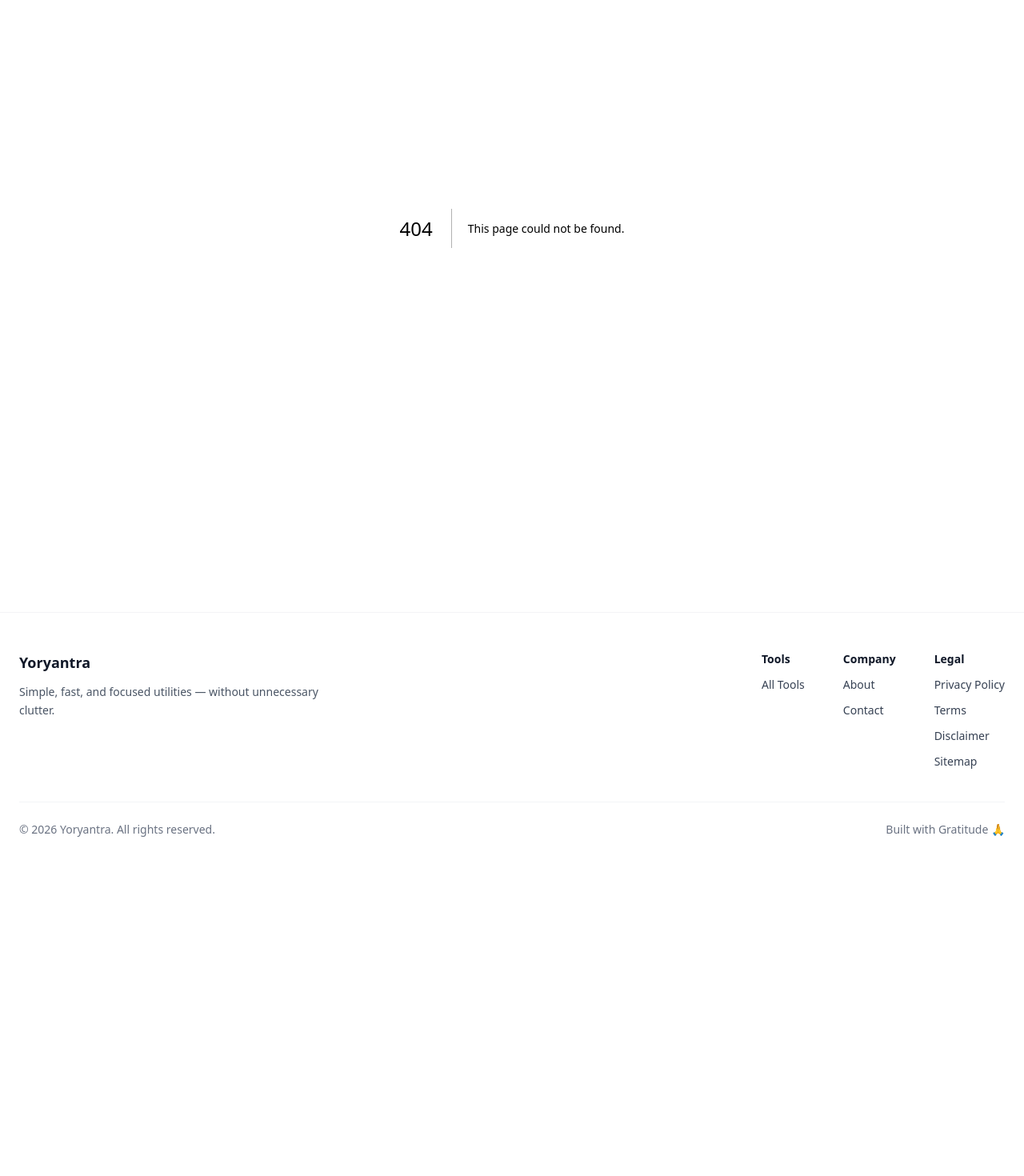
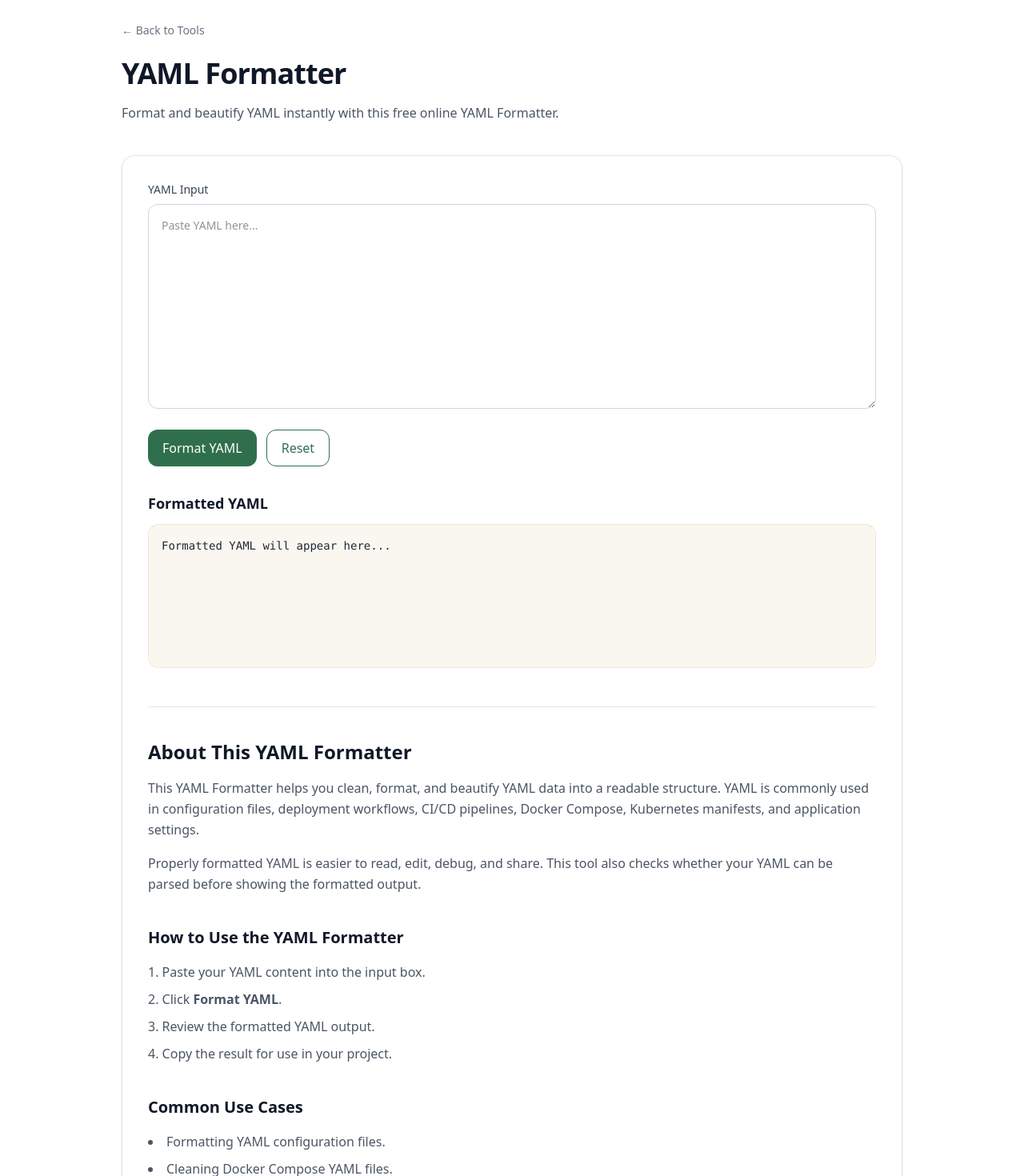
Before and after one commit to vaarunsonawwane-ops/yoryantra-new, a Next.js app: page /tools/yaml-formatter in a window 1280 px wide. Before the commit this address had no page. Shown: the part 180-1650 px from the top of the page at 80% size. Before the commit the page ends 1275 px from the top, so only its background shows below. Built offline with nearby package versions, Linux system fonts and the light colour scheme.

Commit message:
yaml-formatter & SEO

```diff
--- a/app/data/tools.tsx
+++ b/app/data/tools.tsx
@@ -113,4 +113,11 @@ export const tools = [
   href: "/tools/xml-formatter",
   },
 
+  {
+  title: "YAML Formatter",
+  description: "Format and beautify YAML instantly.",
+  href: "/tools/yaml-formatter",
+  },
+
+
 ];
--- /dev/null
+++ b/app/tools/yaml-formatter/ToolClient.tsx
@@ -0,0 +1,234 @@
+"use client";
+
+import { useState } from "react";
+import Link from "next/link";
+import YAML from "yaml";
+import ToolShell from "@/app/components/ToolShell";
+
+export default function ToolClient() {
+  const [input, setInput] = useState("");
+  const [output, setOutput] = useState("");
+  const [error, setError] = useState("");
+
+  const formatYAML = () => {
+    try {
+      const parsed = YAML.parse(input);
+      const formatted = YAML.stringify(parsed);
+
+      setOutput(formatted.trim());
+      setError("");
+    } catch {
+      setError("Invalid YAML. Please check your input.");
+      setOutput("");
+    }
+  };
+
+  const resetAll = () => {
+    setInput("");
+    setOutput("");
+    setError("");
+  };
+
+  return (
+    <ToolShell
+      title="YAML Formatter"
+      description="Format and beautify YAML instantly with this free online YAML Formatter."
+    >
+      {/* INPUT */}
+      <div>
+        <label className="block mb-2 text-sm font-medium text-gray-700">
+          YAML Input
+        </label>
+
+        <textarea
+          className="w-full h-64 rounded-xl border border-gray-300 p-4 text-sm outline-none focus:ring-2 focus:ring-[var(--green)] focus:border-transparent transition"
+          placeholder="Paste YAML here..."
+          value={input}
+          onChange={(e) => setInput(e.target.value)}
+        />
+      </div>
+
+      {/* ACTIONS */}
+      <div className="mt-5 flex flex-wrap gap-3">
+        <button onClick={formatYAML} className="yoryantra-btn">
+          Format YAML
+        </button>
+
+        <button onClick={resetAll} className="yoryantra-btn-outline">
+          Reset
+        </button>
+      </div>
+
+      {/* ERROR */}
+      {error && (
+        <p className="mt-4 text-sm font-medium text-red-500">
+          {error}
+        </p>
+      )}
+
+      {/* OUTPUT */}
+      <div className="mt-8">
+        <div className="flex items-center justify-between mb-3">
+          <h3 className="text-lg font-semibold text-gray-900">
+            Formatted YAML
+          </h3>
+
+          {output && (
+            <button
+              onClick={() => navigator.clipboard.writeText(output)}
+              className="yoryantra-btn-outline text-sm"
+            >
+              Copy
+            </button>
+          )}
+        </div>
+
+        <pre className="yoryantra-output overflow-auto text-sm min-h-[180px] whitespace-pre-wrap break-words">
+          {output || "Formatted YAML will appear here..."}
+        </pre>
+      </div>
+
+      {/* SEO CONTENT */}
+      <section className="mt-12 border-t border-gray-200 pt-10 space-y-10">
+        <div>
+          <h2 className="text-2xl font-semibold text-gray-900">
+            About This YAML Formatter
+          </h2>
+
+          <p className="mt-4 text-gray-600 leading-relaxed">
+            This YAML Formatter helps you clean, format, and beautify YAML data
+            into a readable structure. YAML is commonly used in configuration
+            files, deployment workflows, CI/CD pipelines, Docker Compose,
+            Kubernetes manifests, and application settings.
+          </p>
+
+          <p className="mt-4 text-gray-600 leading-relaxed">
+            Properly formatted YAML is easier to read, edit, debug, and share.
+            This tool also checks whether your YAML can be parsed before showing
+            the formatted output.
+          </p>
+        </div>
+
+        <div>
+          <h2 className="text-xl font-semibold text-gray-900">
+            How to Use the YAML Formatter
+          </h2>
+
+          <ol className="mt-4 list-decimal list-inside space-y-2 text-gray-600 leading-relaxed">
+            <li>Paste your YAML content into the input box.</li>
+            <li>Click <strong>Format YAML</strong>.</li>
+            <li>Review the formatted YAML output.</li>
+            <li>Copy the result for use in your project.</li>
+          </ol>
+        </div>
+
+        <div>
+          <h2 className="text-xl font-semibold text-gray-900">
+            Common Use Cases
+          </h2>
+
+          <ul className="mt-4 list-disc list-inside space-y-2 text-gray-600 leading-relaxed">
+            <li>Formatting YAML configuration files.</li>
+            <li>Cleaning Docker Compose YAML files.</li>
+            <li>Reviewing Kubernetes YAML manifests.</li>
+            <li>Debugging CI/CD pipeline configuration.</li>
+            <li>Improving readability of application settings.</li>
+          </ul>
+        </div>
+
+        <div>
+          <h2 className="text-xl font-semibold text-gray-900">
+            Example
+          </h2>
+
+          <div className="mt-4 rounded-xl border border-gray-200 bg-gray-50 p-4 text-sm text-gray-700">
+            <p className="font-medium text-gray-900">YAML input:</p>
+
+            <pre className="mt-2 whitespace-pre-wrap break-words">
+{`name: Yoryantra
+tools:
+- JSON Formatter
+- YAML Formatter
+active: true`}
+            </pre>
+
+            <p className="mt-4 font-medium text-gray-900">Formatted YAML:</p>
+
+            <pre className="mt-2 whitespace-pre-wrap break-words">
+{`name: Yoryantra
+tools:
+  - JSON Formatter
+  - YAML Formatter
+active: true`}
+            </pre>
+          </div>
+        </div>
+
+        <div>
+          <h2 className="text-xl font-semibold text-gray-900">
+            Frequently Asked Questions
+          </h2>
+
+          <div className="mt-5 space-y-6">
+            <div>
+              <h3 className="font-semibold text-gray-900">
+                What is a YAML formatter?
+              </h3>
+
+              <p className="mt-2 text-gray-600 leading-relaxed">
+                A YAML formatter organizes YAML content into a cleaner and more
+                readable structure with consistent spacing and indentation.
+              </p>
+            </div>
+
+            <div>
+              <h3 className="font-semibold text-gray-900">
+                Why is YAML indentation important?
+              </h3>
+
+              <p className="mt-2 text-gray-600 leading-relaxed">
+                YAML uses indentation to define structure. Incorrect indentation
+                can break configuration files or change their meaning.
+              </p>
+            </div>
+
+            <div>
+              <h3 className="font-semibold text-gray-900">
+                Is this YAML Formatter secure?
+              </h3>
+
+              <p className="mt-2 text-gray-600 leading-relaxed">
+                Yes. Formatting happens directly in your browser. Your YAML
+                content is not uploaded to any server.
+              </p>
+            </div>
+          </div>
+        </div>
+
+        <div>
+          <h2 className="text-xl font-semibold text-gray-900">
+            Related Tools
+          </h2>
+
+          <div className="mt-4 flex flex-wrap gap-3">
+            <Link href="/tools/json-formatter" className="yoryantra-btn-outline">
+              JSON Formatter
+            </Link>
+
+            <Link href="/tools/xml-formatter" className="yoryantra-btn-outline">
+              XML Formatter
+            </Link>
+
+            <Link href="/tools/json-minifier" className="yoryantra-btn-outline">
+              JSON Minifier
+            </Link>
+
+            <Link href="/tools/sql-formatter" className="yoryantra-btn-outline">
+              SQL Formatter
+            </Link>
+          </div>
+        </div>
+      </section>
+    </ToolShell>
+  );
+}
--- /dev/null
+++ b/app/tools/yaml-formatter/page.tsx
@@ -0,0 +1,41 @@
+import ToolClient from "./ToolClient";
+
+export const metadata = {
+  title: "YAML Formatter Online Free | Yoryantra",
+
+  description:
+    "Format and beautify YAML instantly with this free online YAML Formatter. Clean, validate, and improve YAML readability.",
+
+  keywords: [
+    "yaml formatter",
+    "format yaml",
+    "yaml beautifier",
+    "yaml validator",
+    "pretty print yaml",
+    "developer utilities",
+  ],
+
+  alternates: {
+    canonical: "https://yoryantra.com/tools/yaml-formatter",
+  },
+
+  openGraph: {
+    title: "YAML Formatter Online Free | Yoryantra",
+    description:
+      "Format and beautify YAML instantly with this free online YAML Formatter.",
+    url: "https://yoryantra.com/tools/yaml-formatter",
+    siteName: "Yoryantra",
+    type: "website",
+  },
+
+  twitter: {
+    card: "summary_large_image",
+    title: "YAML Formatter Online Free | Yoryantra",
+    description:
+      "Beautify and format YAML instantly with this clean online YAML Formatter.",
+  },
+};
+
+export default function Page() {
+  return <ToolClient />;
+}
--- a/package.json
+++ b/package.json
@@ -14,7 +14,8 @@
     "next": "16.2.6",
     "qrcode": "^1.5.4",
     "react": "19.2.4",
-    "react-dom": "19.2.4"
+    "react-dom": "19.2.4",
+    "yaml": "^2.9.0"
   },
   "devDependencies": {
     "@tailwindcss/postcss": "^4.3.0",
```
Also changed, not shown: 1 other file (tests, documents, lock files or other folders).
